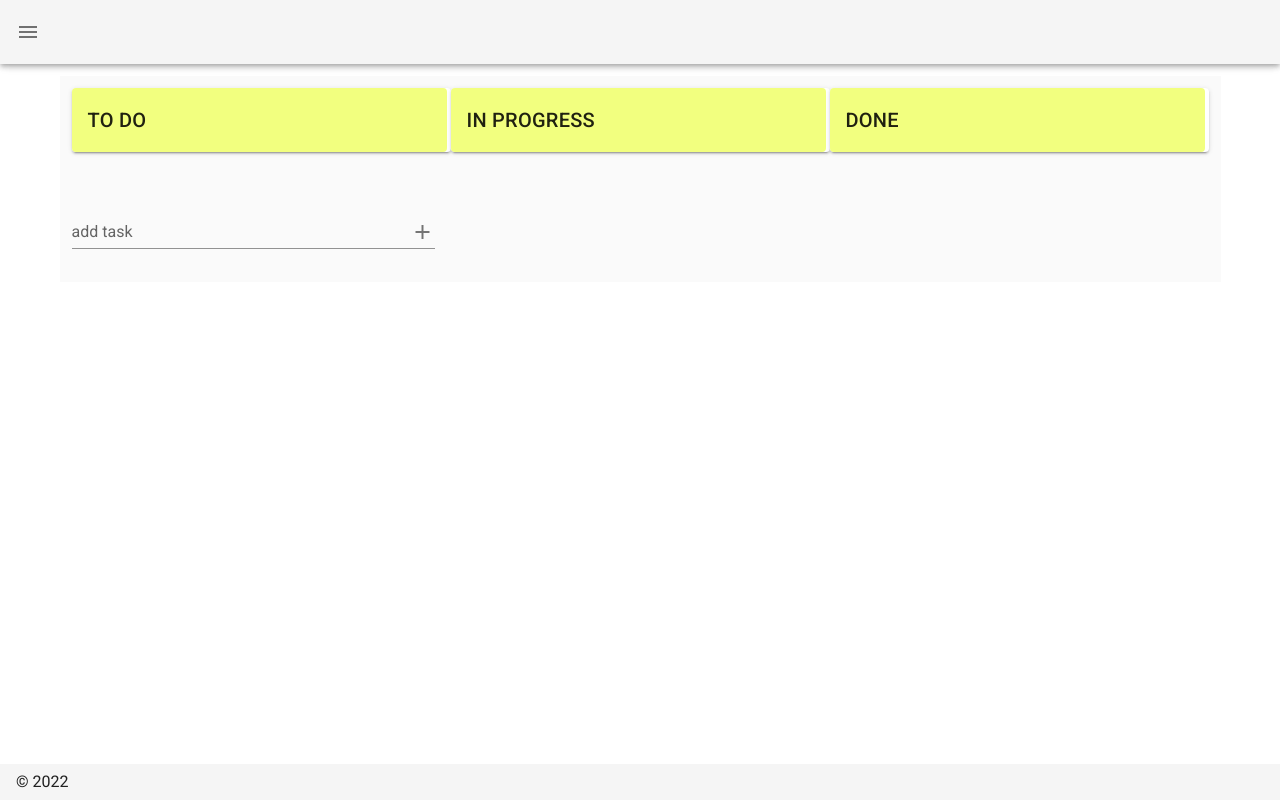
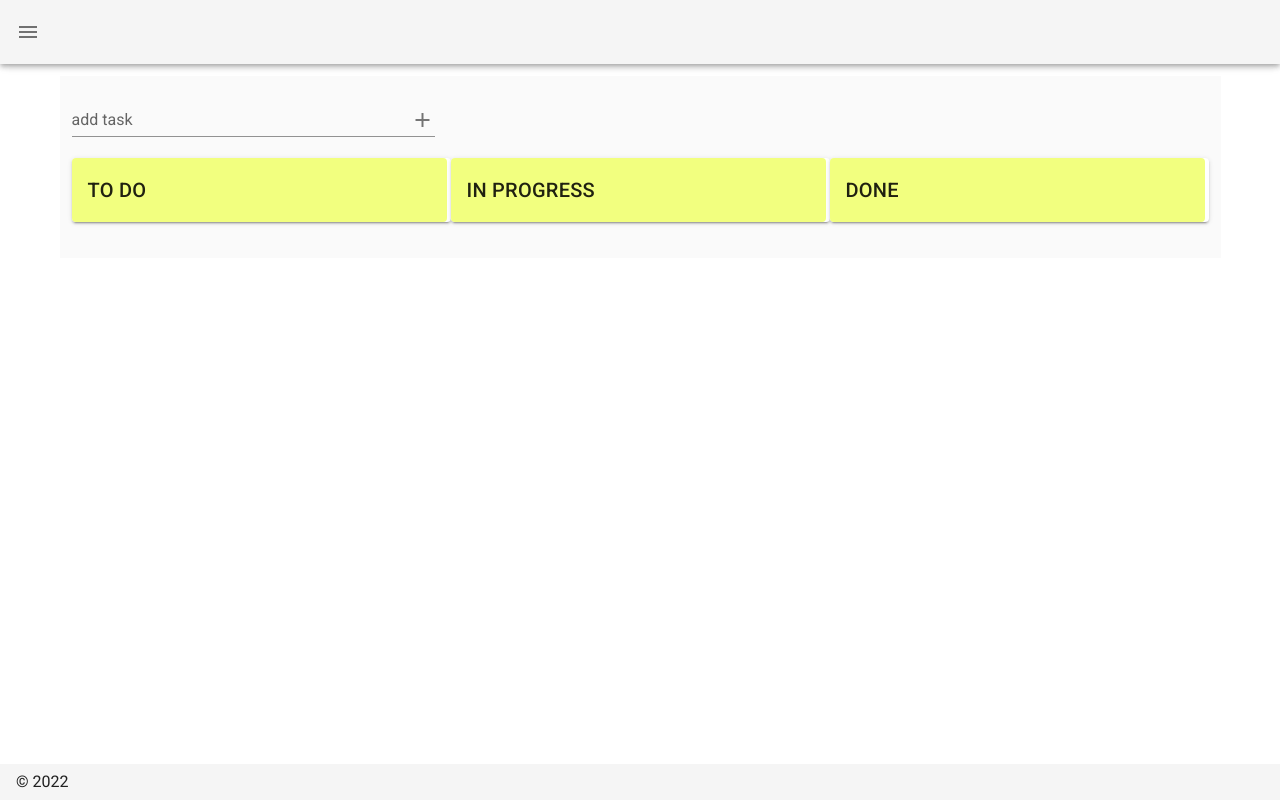
Before and after one commit to omargit1/todo-app, a Nuxt app: page /tasks in a window 1280 px wide. Built offline with nearby package versions, Linux system fonts and the light colour scheme.

Commit message:
put add button on top

```diff
--- a/components/app/Tasks.vue
+++ b/components/app/Tasks.vue
@@ -1,5 +1,14 @@
 <template>
     <v-container class="grey lighten-5">
+        <v-row>
+            <v-col>
+                <v-row>
+                    <v-col class="col-4">
+                        <v-text-field v-model="labelTask" label="add task" @click:append="addTask" append-icon="mdi-plus"></v-text-field>
+                    </v-col>
+                </v-row>
+            </v-col>
+        </v-row>
         <v-row no-gutters>
             <v-col>
                 <v-card>
@@ -47,15 +56,7 @@
             </ul>
             </v-col>
         </v-row>
-        <v-row>
-            <v-col>
-                    <v-row>
-                        <v-col class="col-4">
-                            <v-text-field v-model="labelTask" label="add task" @click:append="addTask" append-icon="mdi-plus"></v-text-field>
-                        </v-col>
-                    </v-row>
-            </v-col>
-        </v-row>
+
     </v-container>
 </template>
 <script>
```
